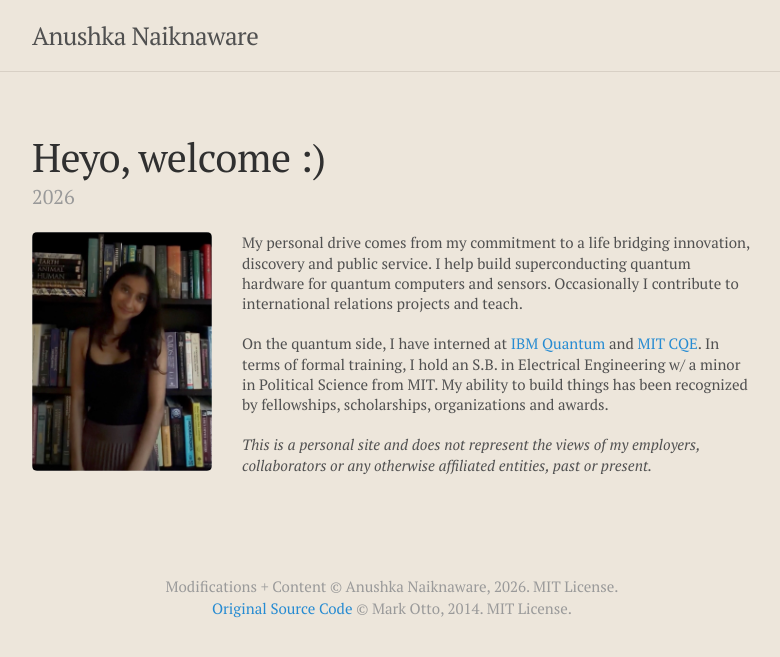
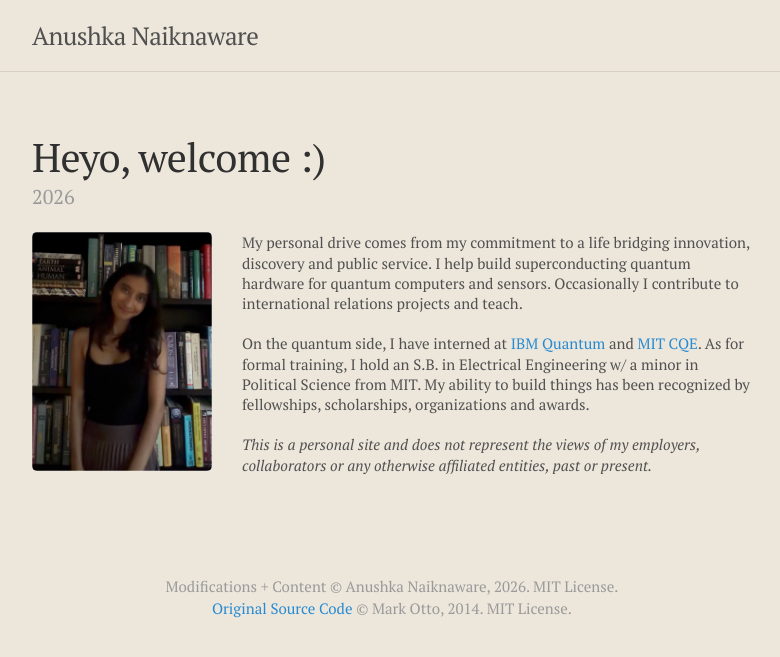
Before and after one commit to anushkanaiknaware/anushkanaiknaware.github.io, a Jekyll site: the page built from _posts/2026-08-20-home.md, in a window 1280 px wide. Shown: the top 657 px of the page, without its empty margins (248-1028 px from the left). Built offline with Jekyll 4.4.1, drawn with Linux system fonts in a browser that asks for light colours.

Commit message:
Revise personal introduction in home.md
Updated the text for clarity and improved phrasing.

```diff
--- a/_posts/2026-08-20-home.md
+++ b/_posts/2026-08-20-home.md
@@ -10,7 +10,7 @@ season:
 
 My personal drive comes from my commitment to a life bridging innovation, discovery and public service. I help build superconducting quantum hardware for quantum computers and sensors. Occasionally I contribute to international relations projects and teach.
 
-On the quantum side, I have interned at [IBM Quantum](https://www.ibm.com/quantum/hardware) and [MIT CQE](https://cqe.mit.edu/). In terms of formal training, I hold an S.B. in Electrical Engineering w/ a minor in Political Science from MIT. My ability to build things has been recognized by fellowships, scholarships, organizations and awards.
+On the quantum side, I have interned at [IBM Quantum](https://www.ibm.com/quantum/hardware) and [MIT CQE](https://cqe.mit.edu/). As for formal training, I hold an S.B. in Electrical Engineering w/ a minor in Political Science from MIT. My ability to build things has been recognized by fellowships, scholarships, organizations and awards.
 
  _This is a personal site and does not represent the views of my employers, collaborators or any otherwise affiliated entities, past or present._
 
```
